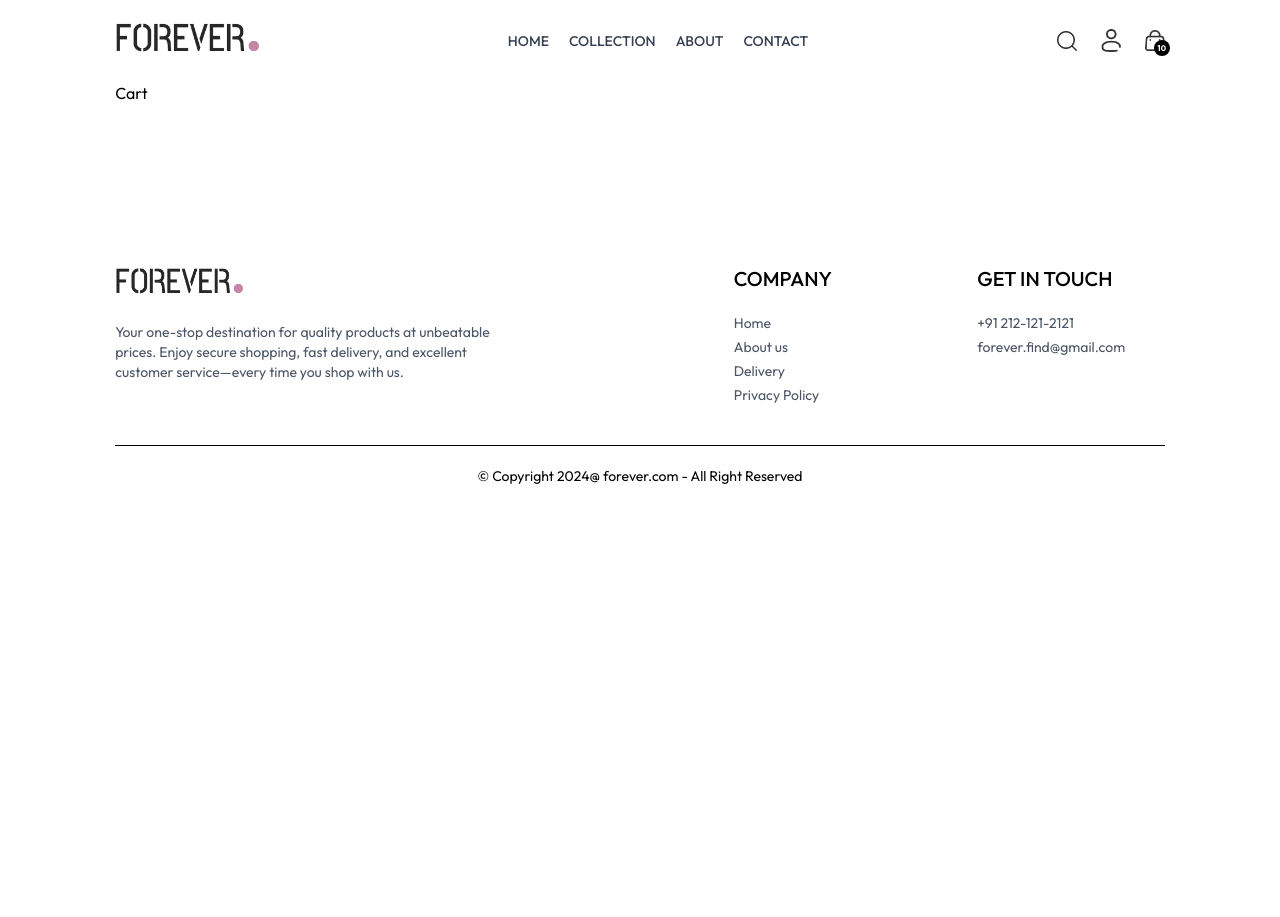
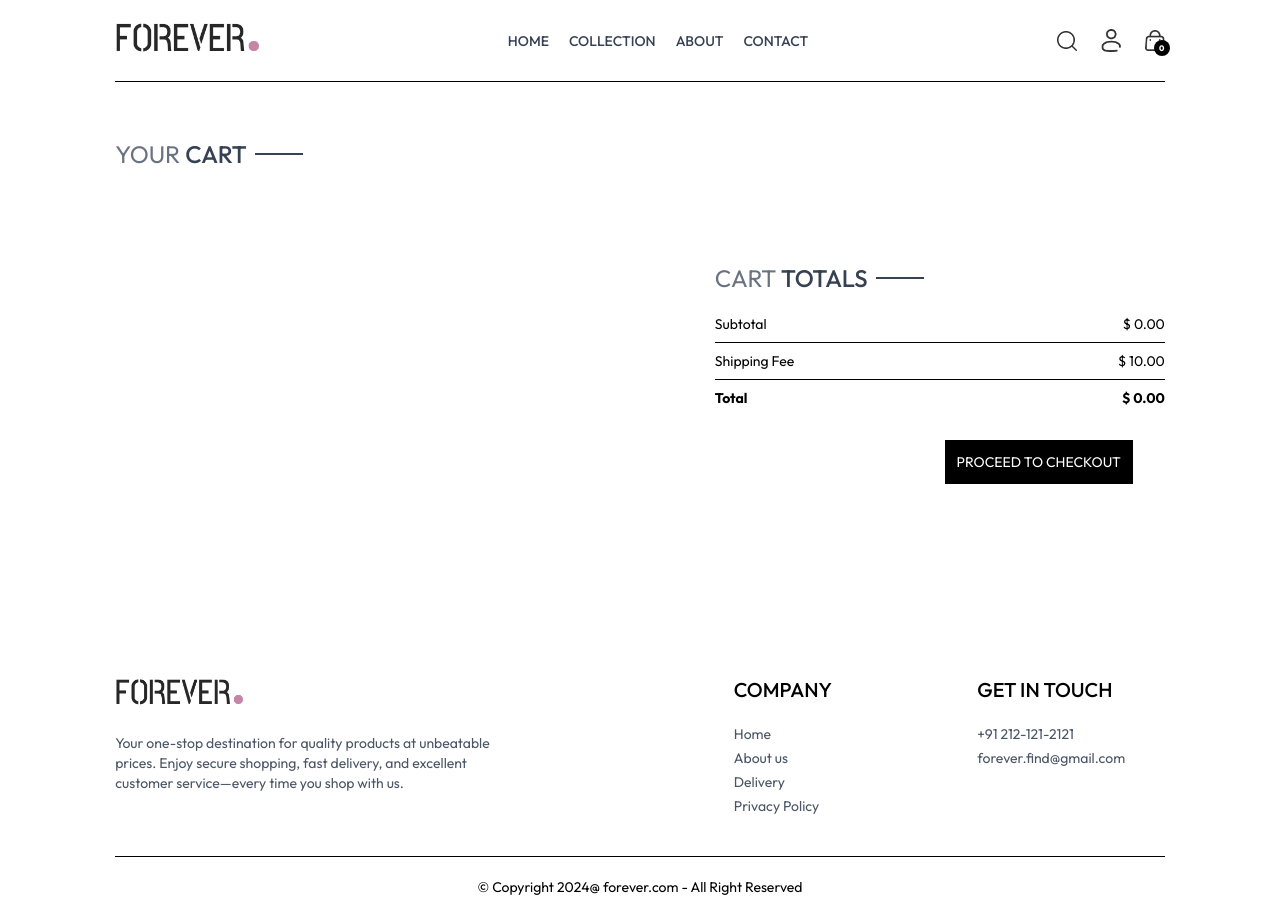
Before and after one commit to Ansh-Soni-0/E-Commerce, a React (Vite) app in the folder MERN-Project/: page /cart in a window 1280 px wide. Before the commit the page ends 800 px from the top, so only its background shows below. Built offline with nearby package versions, Linux system fonts and the light colour scheme.

Commit message:
add cart page with all features

```diff
--- a/MERN-Project/src/App.jsx
+++ b/MERN-Project/src/App.jsx
@@ -14,10 +14,15 @@
 import Footer from "./components/Footer";
 import SearchBar from "./components/SearchBar";
 
+import { ToastContainer } from 'react-toastify';
+// import 'react-toastify/dist/ReactToastify.css';
+
 
 const App = () => {
   return (
     <div className="px-4 sm:px-[5vw] md:px-[7vw] lg:px-[9vw]">
+
+      <ToastContainer />
 
       <Navbar />
 
--- /dev/null
+++ b/MERN-Project/src/components/CartTotal.jsx
@@ -0,0 +1,43 @@
+import React, { useContext } from "react";
+import { ShopContext } from "../context/ShopContext";
+import Title from "./Title";
+
+const CartTotal = () => {
+  const { currency, delivery_fee , getCartAmount } = useContext(ShopContext);
+
+  return <div className="w-full">
+    <div className="text-2xl">
+
+        <Title text1='CART' text2='TOTALS'/>
+
+        <div className="flex flex-col gap-2 mt-2 text-sm">
+
+            <div className="flex justify-between">
+
+                <p>Subtotal</p>
+                <p>{currency} {getCartAmount()}.00</p>
+
+            </div>
+
+           <hr />
+
+            <div className="flex justify-between">
+                <p>Shipping Fee</p>
+                <p>{currency} {delivery_fee}.00</p>
+            </div>
+
+            <hr />
+
+            <div className="flex justify-between">
+                <b>Total</b>
+                <b>{currency} {getCartAmount() === 0 ? 0 : getCartAmount() + delivery_fee}.00</b>
+            </div>
+
+        </div>
+
+    </div>
+
+  </div>;
+};
+
+export default CartTotal;
--- a/MERN-Project/src/components/Navbar.jsx
+++ b/MERN-Project/src/components/Navbar.jsx
@@ -5,7 +5,7 @@
 
 const Navbar = () => {
 
-    const { setShowSearch } = useContext(ShopContext)
+    const { setShowSearch , getCartCount } = useContext(ShopContext)
 
     const [visible , setVisible] = useState(false)
 
@@ -89,7 +89,7 @@
                 className="w-5 min-w-5"
                 alt="cart-icon" />
 
-                <p className='absolute right-[-5px] bottom-[-5px] w-4 text-center leading-4 bg-black text-white aspect-square rounded-full text-[8px] font-bold'>10</p>
+                <p className='absolute right-[-5px] bottom-[-5px] w-4 text-center leading-4 bg-black text-white aspect-square rounded-full text-[8px] font-extrabold'>{getCartCount()}</p>
             </Link>
 
             <img
--- a/MERN-Project/src/context/ShopContext.jsx
+++ b/MERN-Project/src/context/ShopContext.jsx
@@ -1,5 +1,6 @@
-import { createContext, useState } from "react";
+import { createContext, useState , useEffect} from "react";
 import { products } from "../assets/frontend_assets/assets";
+import { toast } from "react-toastify";
 
 export const ShopContext = createContext();
 
@@ -8,6 +9,86 @@
   const delivery_fee = 10;
   const [search, setSearch] = useState("");
   const [showSearch, setShowSearch] = useState(false);
+  const [cartItems , setCartItems] = useState({});
+
+  const addToCart = async (itemId , size) => {
+
+    if(!size){
+      toast.error('Select Product Size')
+      return;
+    }
+
+    let cartData = structuredClone(cartItems);
+
+    if(cartData[itemId]){
+
+      if(cartData[itemId][size]){
+        cartData[itemId][size] += 1;
+      }else{
+        cartData[itemId][size] = 1;
+      }
+    }else {
+      cartData[itemId] = {};
+      cartData[itemId][size] = 1
+    }
+
+    setCartItems(cartData)
+
+  }
+
+  const getCartCount = () => {
+
+    let totalCount = 0;
+
+    for(const items in cartItems){
+      for(const item in cartItems[items]){
+        try {
+          if(cartItems[items][item] > 0){
+            totalCount += cartItems[items][item]
+          }
+        } catch (error) {
+          console.log(error);
+        }
+      }
+    }
+
+    return totalCount;
+  }
+
+  const updateQuantity = async (itemId , size , quantity) => {
+    const cartData = structuredClone(cartItems);
+
+    cartData[itemId][size] = quantity;
+
+    setCartItems(cartData);
+  }
+
+  const getCartAmount = () => {
+    let totalAmount = 0;
+    for(const items in cartItems){
+      let itemInfo = products.find((product) => product._id === items);
+      // console.log(itemInfo.price)
+      for(const item in cartItems[items]){
+        try {
+          if(cartItems[items][item] > 0){
+            // console.log(cartItems[items][item])
+            totalAmount += (itemInfo.price * cartItems[items][item]);
+          }
+        } catch (error) {
+          console.log(error)
+        }
+      }
+    }
+    // console.log(totalAmount)
+    return totalAmount
+  }
+
+  // useEffect(() => {
+  //   console.log(cartItems)
+  //   getCartAmount()
+  // }, [cartItems])
+
+
 
   const value = {
     products,
@@ -17,6 +98,11 @@
     setSearch,
     showSearch,
     setShowSearch,
+    cartItems,
+    addToCart,
+    getCartCount,
+    updateQuantity,
+    getCartAmount
   };
 
   return <ShopContext.Provider value={value}>{children}</ShopContext.Provider>;
--- a/MERN-Project/src/pages/Cart.jsx
+++ b/MERN-Project/src/pages/Cart.jsx
@@ -1,8 +1,117 @@
-import React from 'react'
+import React, { useContext, useState, useEffect } from 'react'
+import { ShopContext } from '../context/ShopContext'
+import Title from '../components/Title'
+import { assets } from '../assets/frontend_assets/assets'
+import CartTotal from '../components/CartTotal'
 
 const Cart = () => {
+
+  const { products , currency , cartItems , updateQuantity} = useContext(ShopContext)
+
+  const [cartData , setCartData] = useState([])
+
+  const [] = useState()
+
+  useEffect(() => {
+
+    const tempData = [];
+    for(const items in cartItems){
+      for(const item in cartItems[items]){
+        if(cartItems[items][item] > 0){
+          tempData.push({
+            _id : items,
+            size : item,
+            quantity : cartItems[items][item]
+          })
+        }
+      }
+    }
+
+    // console.log(tempData);
+
+    setCartData(tempData)
+
+  }, [cartItems])
+
+
   return (
-    <div>Cart</div>
+    <div className='border-t pt-14'>
+
+      <div className='text-2xl mb-3'>
+          <Title text1="YOUR" text2="CART"/>
+      </div>
+
+
+      <div >
+        {
+          cartData.map((item , index) => {
+
+            const productData = products.find((product) => product._id === item._id)
+
+            return (
+              <div key={index} className='py-4 border-b text-gray-700 grid grid-cols-[4fr_0.5fr_0.5fr] sm:grid-cols-[4fr_2fr_0.5fr] items-center gap-4'>
+                <div className='flex items-start gap-6'>
+                    <img
+                    className='w-16 sm:w-20'
+                    src={productData.image[0]}
+                    alt="" />
+
+                    <div>
+                      <p className='text-sm sm:text-lg font-medium'>
+                        {productData.name}
+                      </p>
+
+                      <div className='flex items-center gap-5 mt-2'>
+
+                        <p>
+                          {currency}{productData.price}
+                        </p>
+
+                        <p className='px-2 sm:px-3 sm:py-1 border bg-slate-50'>
+                          {item.size}
+                        </p>
+
+                      </div>
+                    </div>
+                </div>
+
+                <input
+
+                onChange={(e) => e.target.value === '' || e.target.value === '0' ? null : updateQuantity(item._id , item.size , Number(e.target.value))}
+
+                className='border max-w-10 sm:max-w-20 px-1 sm:px-2 py-1'
+                type="number"
+                min={1}
+                defaultValue={item.quantity}/>
+
+                <img
+                onClick={() => updateQuantity(item._id , item.size , 0)}
+                className='w-4 mr-4 sm:w-5 cursor-pointer'
+                src={assets.bin_icon}
+                alt="bin-icon" />
+
+              </div>
+            )
+
+          })
+        }
+      </div>
+
+      <div className='flex justify-end my-20'>
+          <div className='w-full sm:w-[450px]'>
+              <CartTotal />
+
+              <div className='w-full text-end'>
+
+                <button className='bg-black text-white text-sm my-8 mx-8 p-3 active:bg-gray-700 cursor-pointer'>PROCEED TO CHECKOUT</button>
+
+              </div>
+          </div>
+      </div>
+
+
+
+    </div>
   )
 }
 
--- a/MERN-Project/src/pages/Product.jsx
+++ b/MERN-Project/src/pages/Product.jsx
@@ -8,7 +8,7 @@
 
   const { productId} = useParams();
 
-  const { products , currency } = useContext(ShopContext)
+  const { products , currency , addToCart } = useContext(ShopContext)
 
   const [productData , setproductData] = useState(false)
 
@@ -96,7 +96,7 @@
                       {
                         productData.sizes.map((item , index) => (
                           <button
-                          onClick={() => setSize(item)}
+                          onClick={() => setSize(prev => prev === item ? null : item)}
                           className={`border py-2 px-4 bg-gray-100 ${item === size ? "border-orange-500" : ''} cursor-pointer`}
                           key={index}>{item}</button>
                         ))
@@ -104,7 +104,9 @@
                   </div>
                 </div>
 
-                <button className='bg-black text-white px-8 py-3 text-sm active:bg-gray-700 cursor-pointer'>ADD TO CART</button>
+                <button
+                onClick={() => addToCart(productData._id , size)}
+                className='bg-black text-white px-8 py-3 text-sm active:bg-gray-700 cursor-pointer'>ADD TO CART</button>
 
                 <hr className='mt-8 sm:w-4/5 text-gray-400'/>
 
```
